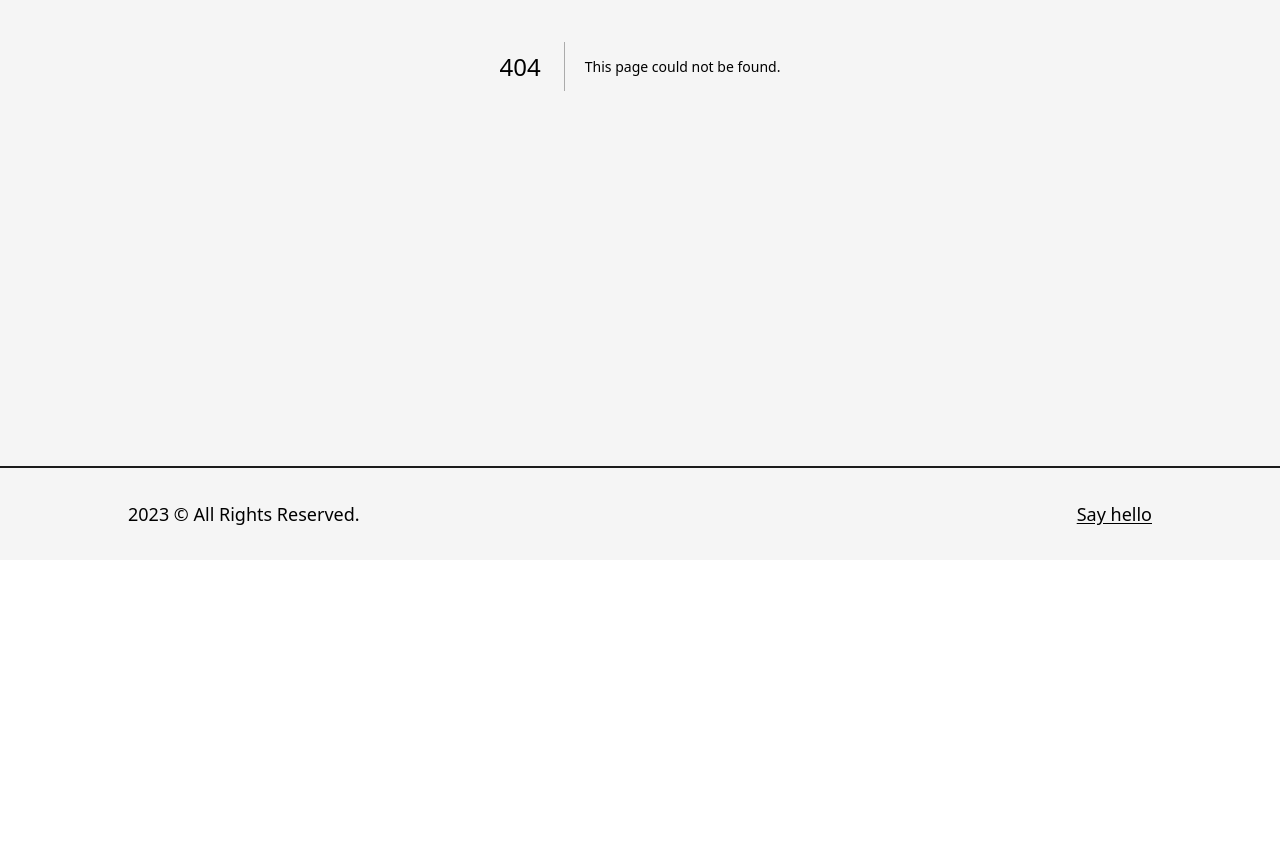
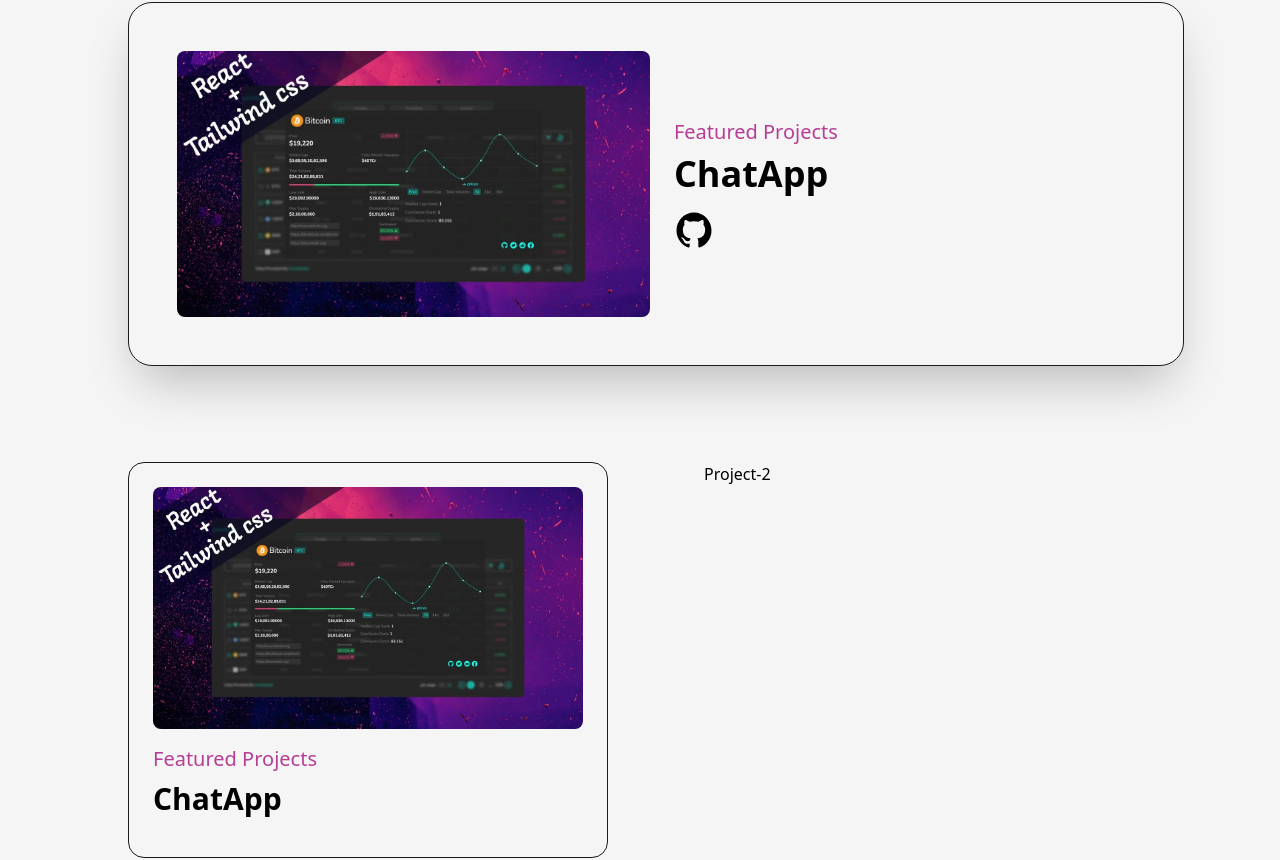
Before and after one commit to MdAatif-Tegginmani/Next-Portfolio, a Next.js app: page /projects in a window 1280 px wide. Before the commit this address had no page. Shown: the part 426-1286 px from the top of the page. Before the commit the page ends 986 px from the top, so only its background shows below. Built offline with nearby package versions, Linux system fonts and the light colour scheme.

Commit message:
projects

```diff
--- /dev/null
+++ b/src/pages/projects.js
@@ -0,0 +1,111 @@
+import AnimatedText from "@/components/AnimatedText";
+import { GithubIcon } from "@/components/Icons";
+import Layout from "@/components/Layout";
+import Head from "next/head";
+import Image from "next/image";
+import Link from "next/link";
+import React from "react";
+import project1 from "@/../public/images/projects/crypto-screener-cover-image.jpg";
+
+const FeaturedProject = ({ type, title, summary, img, link, github }) => {
+  return (
+    <article className="w-full flex items-center justify-between rounded-3xl border border-solid border-dark bg-light shadow-2xl p-12">
+    <Link
+    href={link}
+    target="_blank"
+    className="w-full cursor-pointer overflow-hidden rounded-lg"
+  >
+    <Image src={img} alt={title} className="w-full h-auto" />
+  </Link>
+
+  <div className="w-full flex flex-col items-start justify-between pl-6">
+    <span className="text-primary font-medium text-xl">{type}</span>
+    <Link
+      href={link}
+      target="_blank"
+      className="hover:underline underline-offset-2"
+    >
+      <h2 className="my-2 w-full text-left text-4xl font-bold">{title}</h2>
+    </Link>
+    <div className="mt-2 flex items-center ">
+      <Link href={github} target="_blank" className="w-10">
+        <GithubIcon />
+      </Link>
+
+    </div>
+  </div>
+    </article>
+  );
+};
+
+const Project = ({ type, title, img, link, github }) => {
+  return (
+    <article className="w-full flex flex-col items-center justify-center rounded-2xl border border-solid border-dark bg-light p-6 relative">
+      <Link
+        href={link}
+        target="_blank"
+        className="w-full cursor-pointer overflow-hidden rounded-lg"
+      >
+        <Image src={img} alt={title} className="w-full h-auto" />
+      </Link>
+
+      <div className="w-full flex flex-col items-start justify-between mt-4 ">
+        <span className="text-primary font-medium text-xl">{type}</span>
+        <Link
+          href={link}
+          target="_blank"
+          className="hover:underline underline-offset-2"
+        >
+          <h2 className="my-2 w-full text-left text-3xl font-bold">{title}</h2>
+        </Link>
+        <div className="mt-2 flex items-center ">
+
+        </div>
+      </div>
+    </article>
+  )
+}
+
+const projects = () => {
+  return (
+    <>
+      <Head>
+        <title>Vectiqa | About Page</title>
+        <meta name="description" content="any description" />
+      </Head>
+      <main className="w-full mb-16 flex flex-col items-center justify-center">
+        <Layout className="pt-16">
+          <AnimatedText text=" Imagination Trumps Knowledge!" className="mb-16" />
+          <div className="grid grid-cols-12 gap-24">
+            <div className="col-span-12">
+              <FeaturedProject
+                title="ChatApp"
+                img={project1}
+                summary="lorem6 adhad ajdalj ajda a jiuwoiu lak kah kab askjaj aea kfko okaoew aksejj powpo kfdka kajs ijk ka opaajadooopapod ra a dase feb we lamew awek "
+                link="/"
+                github="/"
+                type="Featured Projects"
+              />
+            </div>
+            <div className="col-span-6">
+            <Project
+                title="ChatApp"
+                img={project1}
+                summary="lorem6 adhad ajdalj ajda a jiuwoiu lak kah kab askjaj aea kfko okaoew aksejj powpo kfdka kajs ijk ka opaajadooopapod ra a dase feb we lamew awek "
+                link="/"
+                github="/"
+                type="Featured Projects"
+              />
+            </div>
+            <div className="col-span-6">Project-2</div>
+            <div className="col-span-12">Featured Project</div>
+            <div className="col-span-6">Project-3</div>
+            <div className="col-span-6">Project-4</div>
+          </div>
+        </Layout>
+      </main>
+    </>
+  );
+};
+
+export default projects;
```
